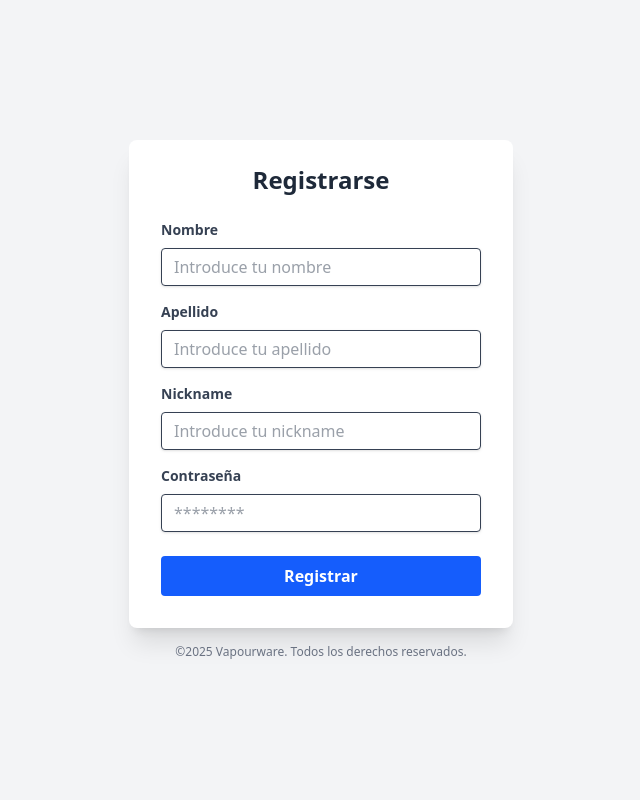
After one commit to David-Galarraga/GalarragaIgnacio, a PHP site: page /vista/registro.php in a window 1280 px wide. The commit adds this page. Shown: the whole page, without its empty margins (319-959 px from the left). Run offline with PHP 8.4, Linux system fonts and the light colour scheme.

Commit message:
agregado funcion para nuevos usuarios que les permite registrarse a la pagina

```diff
--- a/control/insert.php
+++ b/control/insert.php
@@ -8,7 +8,7 @@ if (!$_SESSION["datos"]["rol"] === "Admin") {
 $user = new User();
 $passCrypt = password_hash($_POST["password"], PASSWORD_DEFAULT);
 $user->add($passCrypt, $_POST["nombre"], $_POST["apellido"], $_POST["nickname"],$_POST["rol"]);
-var_dump($_POST["nombre"]);
+
 
 echo "Usuario insertado con éxito." . "<br>";
 echo "<button onclick=\"window.location.href='../vista/bienvenidoAdmin.php'\">Volver</button>";
--- a/datos/Database.php
+++ b/datos/Database.php
@@ -3,7 +3,7 @@ class Database {
     private static $host = "localhost";
     private static $db = "vapourware";
     private static $user = "root";
-    private static $pass = "admin";
+    private static $pass = "";
     private static $charset = "utf8mb4";
     public static function connect() {
         try {
--- /dev/null
+++ b/vista/registro.php
@@ -0,0 +1,92 @@
+<?php
+?>
+<!DOCTYPE html>
+<html lang="es">
+<head>
+    <meta charset="UTF-8">
+    <meta name="viewport" content="width=device-width, initial-scale=1.0">
+    <script src="https://cdn.jsdelivr.net/npm/@tailwindcss/browser@4"></script>
+    <title>Registrarse</title>
+</head>
+<body class="bg-gray-100 flex items-center justify-center h-screen">
+    <div class="w-full max-w-sm">
+        <form
+            method="post"
+            action="../control/verifyAccountCreation.php"
+            class="bg-white shadow-xl rounded-lg px-8 pt-6 pb-8 mb-4"
+        >
+            <h2 class="text-2xl font-bold text-center text-gray-800 mb-6">Registrarse</h2>
+
+            <div class="mb-4">
+                <label
+                    for="nombre"
+                    class="block text-gray-700 text-sm font-bold mb-2"
+                >Nombre
+                </label>
+                <input
+                    name="nombre"
+                    type="text"
+                    required
+                    placeholder="Introduce tu nombre"
+                    class="shadow appearance-none border rounded w-full py-2 px-3 text-gray-700 leading-tight focus:outline-none focus:ring-2 focus:ring-blue-500"
+                >
+            </div>
+
+            <div class="mb-4">
+                <label
+                    for="apellido"
+                    class="block text-gray-700 text-sm font-bold mb-2"
+                >Apellido
+                </label>
+                <input
+                    name="apellido"
+                    type="text"
+                    required
+                    placeholder="Introduce tu apellido"
+                    class="shadow appearance-none border rounded w-full py-2 px-3 text-gray-700 leading-tight focus:outline-none focus:ring-2 focus:ring-blue-500"
+                >
+            </div>
+
+            <div class="mb-4">
+                <label
+                    for="nickname"
+                    class="block text-gray-700 text-sm font-bold mb-2"
+                >Nickname
+                </label>
+                <input
+                    name="nickname"
+                    type="text"
+                    required
+                    placeholder="Introduce tu nickname"
+                    class="shadow appearance-none border rounded w-full py-2 px-3 text-gray-700 leading-tight focus:outline-none focus:ring-2 focus:ring-blue-500"
+                >
+            </div>
+
+            <div class="mb-6">
+                <label
+                    for="password"
+                    class="block text-gray-700 text-sm font-bold mb-2">Contraseña
+                </label>
+                <input
+                    name="password"
+                    type="password"
+                    required
+                    placeholder="********"
+                    class="shadow appearance-none border rounded w-full py-2 px-3 text-gray-700 leading-tight focus:outline-none focus:ring-2 focus:ring-blue-500"
+                >
+            </div>
+
+            <div class="flex items-center justify-center">
+                <input
+                    type="submit"
+                    value="Registrar"
+                    class="bg-blue-600 hover:bg-blue-700 text-white font-bold py-2 px-4 rounded focus:outline-none focus:shadow-outline cursor-pointer transition duration-300 ease-in-out w-full"
+                >
+            </div>
+        </form>
+
+        <p class="text-center text-gray-500 text-xs">
+            &copy;2025 Vapourware. Todos los derechos reservados.
+        </p>
+</body>
+</html>
```
Also changed, not shown: control/revisarLogin.php (+16 -1 lines), control/verifyAccountCreation.php (added, +16 -0 lines), entidades/User.php (+8 -0 lines), index.php (+6 -3 lines).
